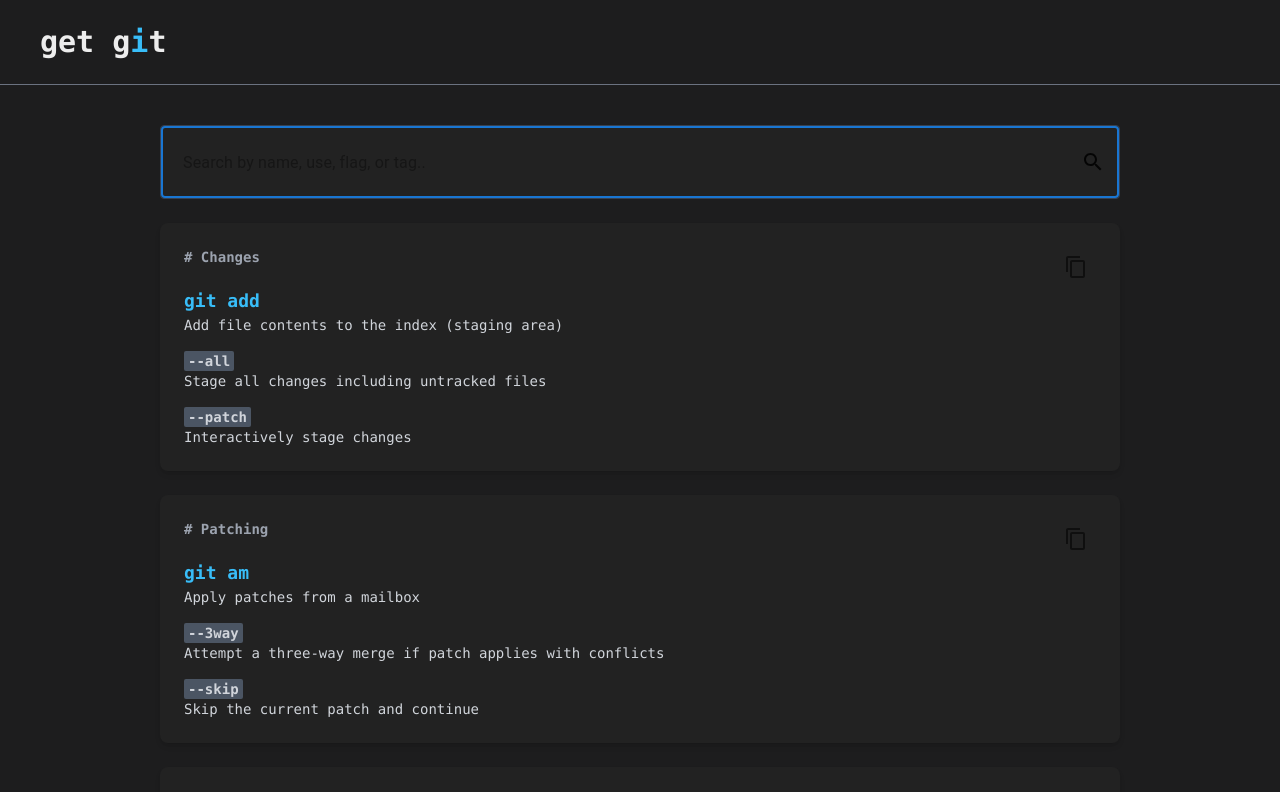
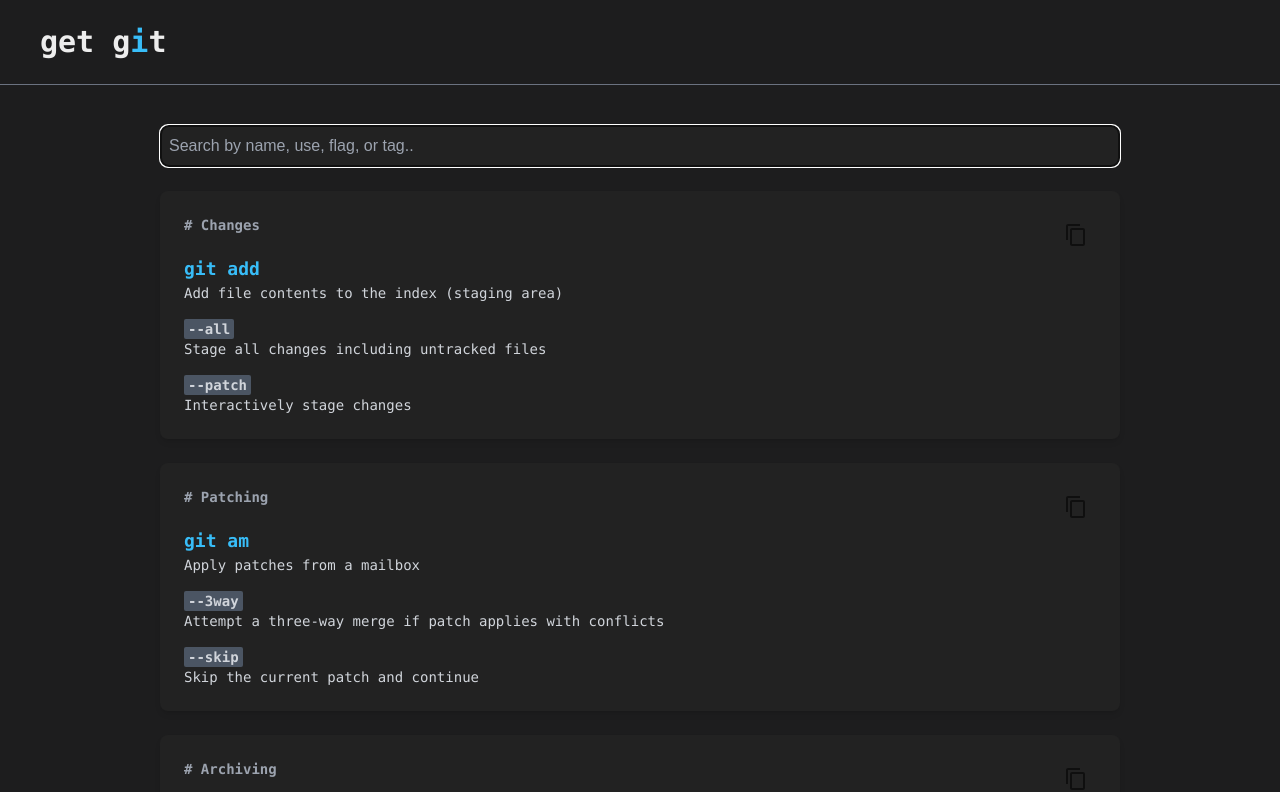
Before and after one commit to islamCodehood/get-git, a Next.js app: page / in a window 1280 px wide. Shown: the top 792 px of the page. Built offline with nearby package versions, Linux system fonts and the light colour scheme.

Commit message:
Refactor Search component to update input element and remove unused prop

```diff
--- a/app/components/search/search.component.tsx
+++ b/app/components/search/search.component.tsx
@@ -3,11 +3,11 @@ import SearchOutlinedIcon from '@mui/icons-material/SearchOutlined';
 const Search = ({handleSearch}: {handleSearch: (value: string) => void}) => {
   return (
     <div className="mb-6 w-full">
-      <OutlinedInput
+      <input
+        type='text'
         placeholder='Search by name, use, flag, or tag..'
         className='bg-[#222] border border-gray-700 rounded-lg p-2 text-gray-400 w-full'
         autoFocus
-        endAdornment={<SearchOutlinedIcon />}
         onChange={(e: React.ChangeEvent<HTMLInputElement>) => handleSearch(e.target.value)}
       />
     </div>
```
